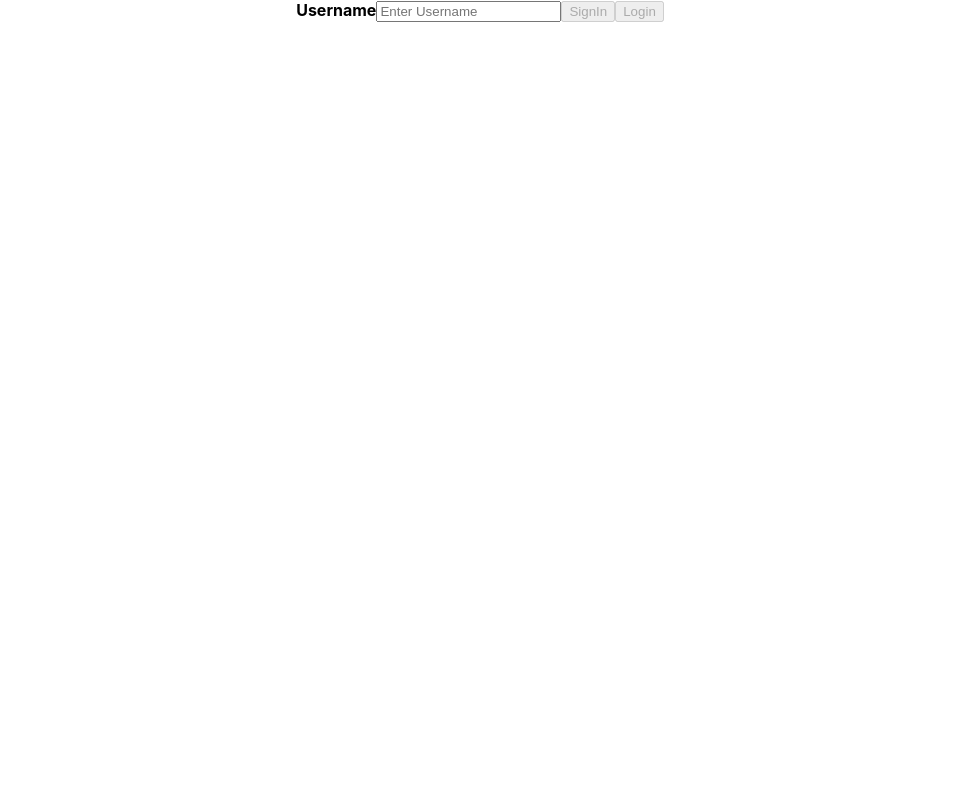
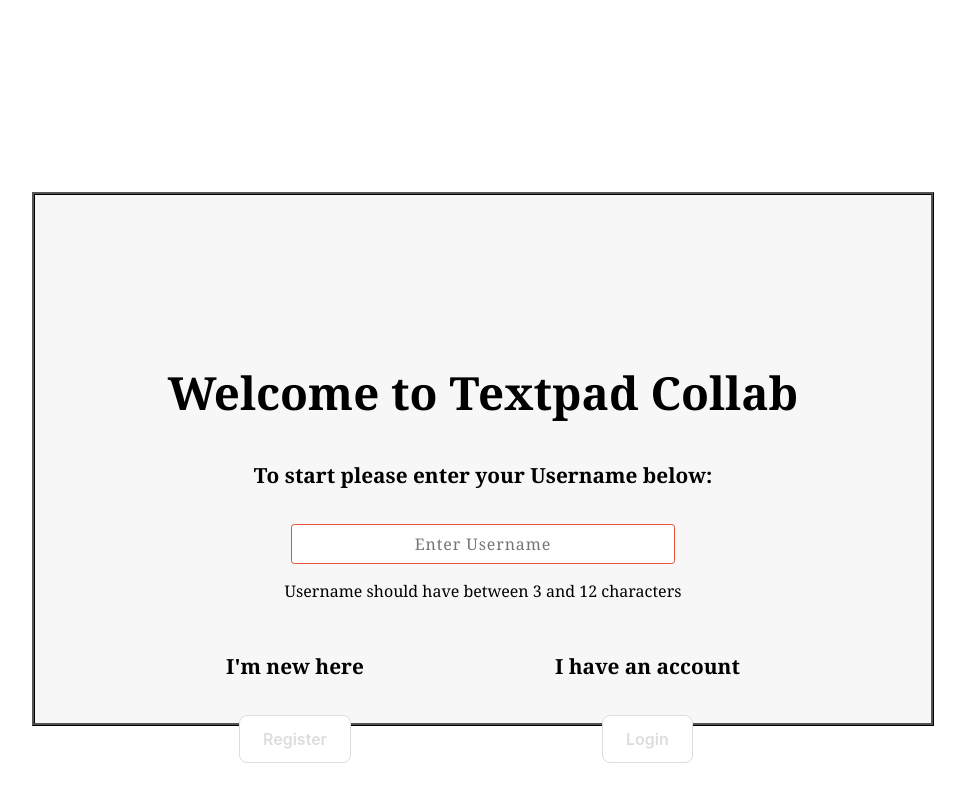
Before and after one commit to HugoSousa-Evo/TextPadApp-FE, a React (Create React App) app: page /startpage in a window 1280 px wide. Shown: the whole page, without its empty margins (160-1125 px from the left). Built offline with nearby package versions, Linux system fonts and the light colour scheme.

Commit message:
ui changes

```diff
--- a/src/App.css
+++ b/src/App.css
@@ -1,22 +1,41 @@
+
 .App {
-  text-align: center;
+  display: flex;
+  align-content: center;
   height: 100%;
+
+  --scaleFactor: 1.3;
+  --fz: 16px;
+
+  font-size: var(--fz);
+  --h5: calc(var(--scaleFactor) * var(--fz));
+  --h4: calc(var(--scaleFactor) * var(--h5));
+  --h3: calc(var(--scaleFactor) * var(--h4));
+  --h2: calc(var(--scaleFactor) * var(--h3));
+  --h1: calc(var(--scaleFactor) * var(--h2));
+
+  /*background-image: url("/public/ylp.jpeg");*/
 }
 
-textarea {
-  height: calc(100% - 2rem); box-sizing: border-box;
-  border: none; outline: none; resize: none;
-  font-family: monospace;
+h1 {
+  font-size: var(--h1);
+}
+h2 {
+  font-size: var(--h2);
+}
+h3 {
+  font-size: var(--h3);
+}
+h4 {
+  font-size: var(--h4);
+}
+h5 {
+  font-size: var(--h5);
 }
 
-#textbox {
-  border-right: 1px solid PaleTurquoise;
-  border-radius: 0px;
-  border-color: darkgray;
-  background-color: transparent;
-  width: 100%;
-  padding: 0.5em;
-  overflow-y: scroll;
+.App * {
+  font-family: Cambria, Cochin, Georgia, Times, 'Times New Roman', serif;
+  /*text-align: center;*/
 }
 
 html, body, #root {
--- a/src/App.tsx
+++ b/src/App.tsx
@@ -1,4 +1,4 @@
-import { BrowserRouter, Navigate, Route, Routes, useNavigate } from 'react-router';
+import { BrowserRouter, Navigate, Route, Routes } from 'react-router';
 import './App.css';
 import { AuthProvider } from './auth/AuthProvider';
 import { StartPage } from './startPage/StartPage';
@@ -21,7 +21,7 @@ function App() {
       <BrowserRouter>
         <AuthProvider>
           <Routes>
-            <Route path='' element={<Navigate to="/" />} />
+            <Route path='' element={<Navigate to="/startpage" />} />
 
             <Route path='startpage' element={<StartPage />} />
 
--- /dev/null
+++ b/src/startPage/StartPage.css
@@ -0,0 +1,91 @@
+.StartPage {
+  padding-top: 10%;
+  border: #000000;
+  border-style: ridge;
+  width: 70%;
+  height: 50%;
+  text-align: center;
+  margin-left: 15%;
+  margin-top: 15%;
+  background-color: #F7F7F7;
+}
+
+.btnLayer{
+  display: flex;
+  justify-content: space-evenly;
+}
+
+.StartPageButton {
+  background-color: #FFFFFF;
+  border: 1px solid #222222;
+  border-radius: 8px;
+  box-sizing: border-box;
+  color: #222222;
+  cursor: pointer;
+  display: inline-block;
+  font-family: Circular,-apple-system,BlinkMacSystemFont,Roboto,"Helvetica Neue",sans-serif;
+  font-size: 16px;
+  font-weight: 600;
+  line-height: 20px;
+  margin: 0;
+  outline: none;
+  padding: 13px 23px;
+  position: relative;
+  text-align: center;
+  text-decoration: none;
+  touch-action: manipulation;
+  transition: box-shadow .2s,-ms-transform .1s,-webkit-transform .1s,transform .1s;
+  user-select: none;
+  -webkit-user-select: none;
+  width: auto;
+}
+
+.StartPageButton:focus-visible {
+  box-shadow: #222222 0 0 0 2px, rgba(255, 255, 255, 0.8) 0 0 0 4px;
+  transition: box-shadow .2s;
+}
+
+.StartPageButton:active {
+  background-color: #F7F7F7;
+  border-color: #000000;
+  transform: scale(.96);
+}
+
+.StartPageButton:disabled {
+  border-color: #DDDDDD;
+  color: #DDDDDD;
+  cursor: not-allowed;
+  opacity: 1;
+}
+
+#usernameStartPageInput {
+  padding: 0.5em 0.75em;
+  border-radius: 0.2em;
+  border: 1px solid var(--c-border, currentColor);
+  color: var(--c-text);
+  font-size: 1rem;
+  letter-spacing: 0.1ch;
+  width: 40%;
+  text-align: center;
+}
+
+#usernameStartPageInput:not(:placeholder-shown) + .input-label {
+  transform: translateY(-220%);
+  opacity: 1;
+}
+
+#usernameStartPageInput:invalid {
+  --c-border: rgb(230, 85, 60);
+  --c-text: rgb(230, 85, 60);
+  --c-outline: rgb(230, 85, 60);
+}
+
+#usernameStartPageInput:is(:disabled, :read-only) {
+  --c-border: rgb(150, 150, 150);
+  --c-text: rgb(170, 170, 170);
+}
+
+#usernameStartPageInput:is(:focus, :focus-visible) {
+  outline: 2px solid var(--c-outline);
+  outline-offset: 2px;
+}
--- a/src/startPage/StartPage.tsx
+++ b/src/startPage/StartPage.tsx
@@ -1,6 +1,7 @@
 import React from "react";
 import { useAuth } from "../auth/AuthProvider";
-import { Navigate, useNavigate } from "react-router";
+import { useNavigate } from "react-router";
+import "./StartPage.css"
 
 export const StartPage: React.FC = () => {
 
@@ -12,7 +13,7 @@ export const StartPage: React.FC = () => {
 
     const onUsernameChange = React.useCallback((e: React.ChangeEvent<HTMLInputElement>) => {
         const newUsername = e.currentTarget.value;
-        if (newUsername.length > 0 && newUsername.match("[a-zA-Z0-9]{3,12}")) {
+        if (newUsername.length > 0 && newUsername.match("^[a-zA-Z0-9]{3,12}$")) {
             setUsername(newUsername);
         }
         else {
@@ -60,11 +61,26 @@ export const StartPage: React.FC = () => {
 
     return (
         <div className="StartPage" >
-            <label id="usernameStartPage" htmlFor="usernameStartPageInput"><b>Username</b></label>
+
+            <h2>Welcome to Textpad Collab</h2>
+
+            <label id="usernameStartPage" htmlFor="usernameStartPageInput"><h5>To start please enter your Username below:</h5></label>
             <input id="usernameStartPageInput" type="text" placeholder="Enter Username" name="uname" onChange={onUsernameChange} required />
+            {username === undefined && (
+                <p>Username should have between 3 and 12 characters</p>
+            )}
 
-            <button className="StartPageButton" ref={signInBtn} onClick={signUser} type="submit" > SignIn </button>
-            <button className="StartPageButton" ref={logInBtn} onClick={logUser} type="submit" > Login </button>
+            <div className="btnLayer">
+                <div>
+                    <label id="usernameStartPage" htmlFor="signinButton"><h5>I'm new here</h5></label>
+                    <button id="signinButton" className="StartPageButton" ref={signInBtn} onClick={signUser} type="submit" > Register </button>
+                </div>
+
+                <div>
+                    <label id="usernameStartPage" htmlFor="loginButton"><h5>I have an account</h5></label>
+                    <button id="loginButton" className="StartPageButton" ref={logInBtn} onClick={logUser} type="submit" > Login </button>
+                </div>
+            </div>
         </div>
     )
 }
--- /dev/null
+++ b/src/textpad/Textpad.css
@@ -0,0 +1,16 @@
+textarea {
+    height: calc(100% - 2rem); box-sizing: border-box;
+    border: none; outline: none; resize: none;
+    font-family: monospace;
+}
+
+#textbox {
+    border-right: 1px solid PaleTurquoise;
+    border-radius: 0px;
+    border-color: darkgray;
+    background-color: transparent;
+    width: 100%;
+    padding: 0.5em;
+    overflow-y: scroll;
+    font-size: var(--fz);
+}
--- a/src/textpad/Textpad.tsx
+++ b/src/textpad/Textpad.tsx
@@ -1,4 +1,5 @@
 import React from "react";
+import "./Textpad.css"
 import { WebsocketController } from "../network/WebsocketController";
 import { User } from "../userPage/userView/User";
 import { useAuth } from "../auth/AuthProvider";
--- /dev/null
+++ b/src/userPage/UserPage.css
@@ -0,0 +1,35 @@
+.UserPage {
+    display: grid;
+    gap: 0.5rem;
+    grid-template-columns: 1fr 1fr;
+}
+
+.user-actions {
+    grid-column: 1;
+    grid-row: 1;
+}
+
+.FileSearch {
+    grid-column: 2;
+    grid-row: span 2;
+}
+
+.documents {
+    margin-top: 20px;
+    display: grid;
+    grid-template-columns: 1fr 1fr;
+    gap: 10px;
+}
+
+.documents div {
+    border: #000000;
+    border-style: solid;
+    border-width: 1px;
+    border-radius: 10px;
+    padding: 10px;
+}
+
+.UserView {
+    grid-column: 1;
+    grid-row: 2;
+}
--- a/src/userPage/UserPage.tsx
+++ b/src/userPage/UserPage.tsx
@@ -3,6 +3,7 @@ import { UserView } from "./userView/UserView";
 import { FileSearch } from "./fileSearch/FileSearch";
 import { User } from "./userView/User";
 import { useAuth } from "../auth/AuthProvider";
+import "./UserPage.css"
 
 
 interface UserPageProps {
@@ -108,6 +109,7 @@ export const UserPage: React.FC<UserPageProps> = (props) => {
 
     return (
         <div className="UserPage" >
+            <div className="user-actions">
                 <div>
                     <label><b>Create a file</b></label>
                     <input id="create" type="text" placeholder="Enter Filename" name="create" onChange={filenameCreateChange} />
@@ -120,6 +122,7 @@ export const UserPage: React.FC<UserPageProps> = (props) => {
                     <input id="ownedFile" type="text" placeholder="Enter Filename" name="ownedFile" onChange={filenameInviteChange} />
                     <button onClick={inviteUser} type="submit" >Allow</button>
                 </div>
+            </div>
             <UserView userList={userList} refresh={getUsernames} />
             <FileSearch setCurrentDocument={props.setCurrentDocument}/>
         </div>
--- a/src/userPage/fileSearch/DocumentPanel.tsx
+++ b/src/userPage/fileSearch/DocumentPanel.tsx
@@ -7,6 +7,7 @@ import { User } from "../userView/User";
 interface DocumentPanelProps {
     document: DocumentView
     setCurrentDocument: (filename: string, owner: User) => void
+    refresh: () => Promise<void>
 }
 
 export const DocumentPanel: React.FC<DocumentPanelProps> = (props) => {
@@ -28,7 +29,7 @@ export const DocumentPanel: React.FC<DocumentPanelProps> = (props) => {
             })
             const res = await response.text();
             console.log(res)
-
+            props.refresh();
         } catch (error) {
             console.log(error)
         }
--- a/src/userPage/fileSearch/FileSearch.tsx
+++ b/src/userPage/fileSearch/FileSearch.tsx
@@ -54,9 +54,11 @@ export const FileSearch: React.FC<FileSearchProps> = (props) => {
             <h3>Search user files</h3>
             <input id="user" type="text" placeholder="Enter Username" name="uname" onChange={onUsernameChange} />
             <button onClick={searchFile} >Search</button>
+            <div className="documents">
             {
-                documents.map((documentView, index) => <DocumentPanel key={index} document={documentView} setCurrentDocument={props.setCurrentDocument} />)
+                documents.map((documentView, index) => <DocumentPanel key={index} document={documentView} setCurrentDocument={props.setCurrentDocument} refresh={searchFile} />)
             }
+            </div>
         </div>
     )
 }
```
Also changed, not shown: public/wlp.png (added), public/ylp.jpeg (added). Lines whose indentation alone changed are shown as unchanged.
